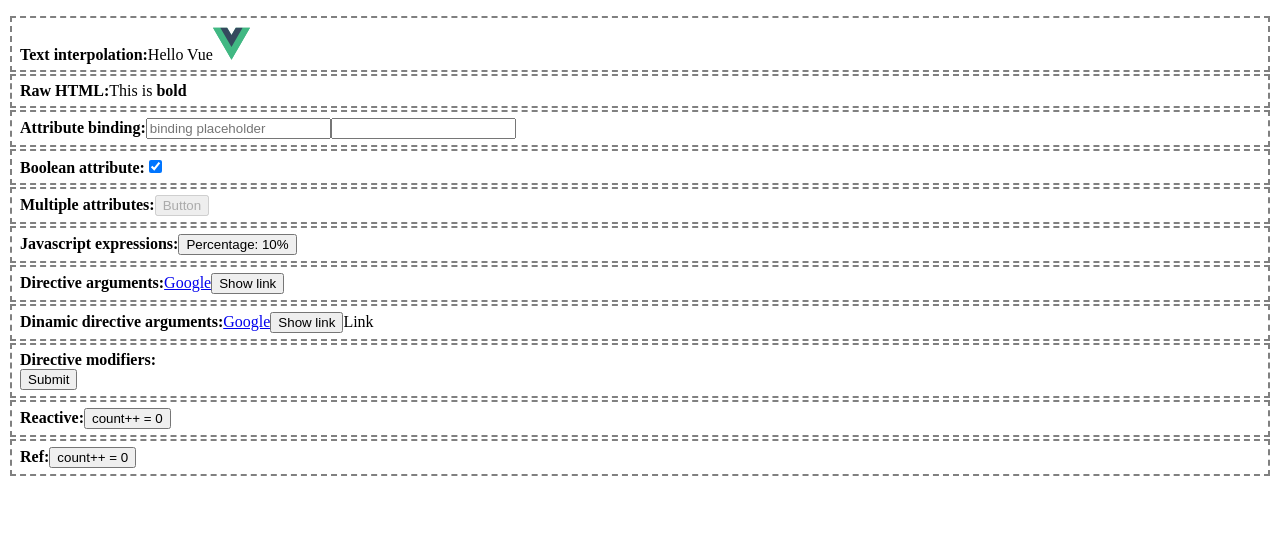
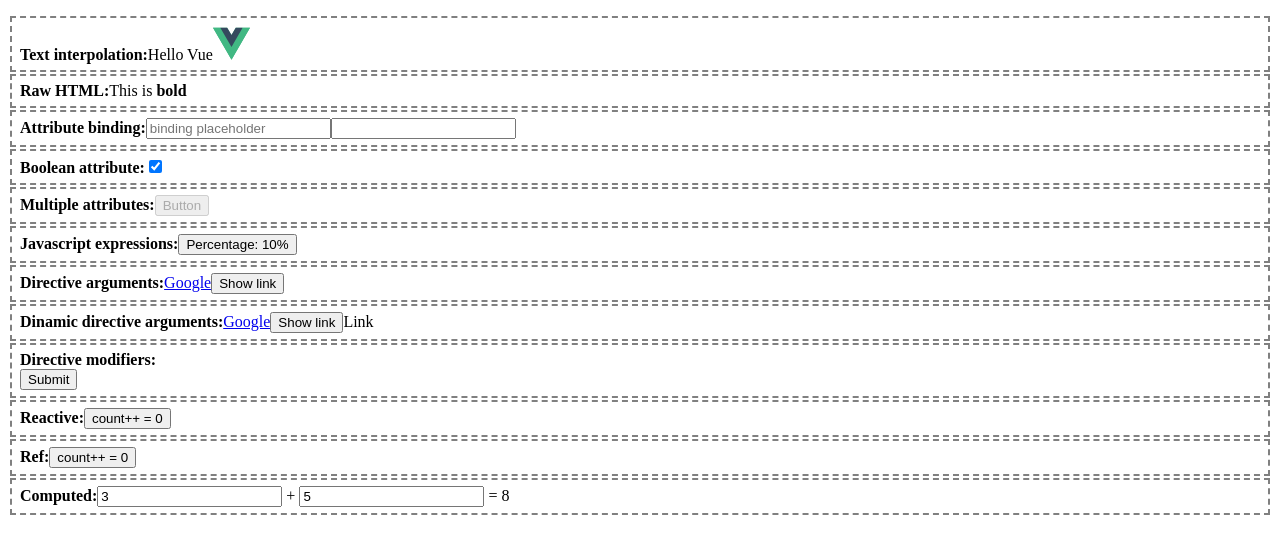
Before and after one commit to jhormanrus/remember-vue, a Vue app: page / in a window 1280 px wide. Shown: the top 554 px of the page. Built offline with nearby package versions, Linux system fonts and the light colour scheme.

Commit message:
1 file modified, 1 added

```diff
--- a/src/App.vue
+++ b/src/App.vue
@@ -10,6 +10,7 @@ import DinamicArguments from './components/DinamicArguments.vue';
 import Modifiers from './components/Modifiers.vue';
 import Reactive from './components/Reactive.vue';
 import Ref from './components/Ref.vue';
+import Computed from './components/Computed.vue';
 </script>
 
 <template>
@@ -58,5 +59,9 @@ import Ref from './components/Ref.vue';
       <b>Ref:</b>
       <Ref />
     </li>
+    <li>
+      <b>Computed:</b>
+      <Computed />
+    </li>
   </ul>
 </template>
--- /dev/null
+++ b/src/components/Computed.vue
@@ -0,0 +1,16 @@
+<script setup>
+import { computed, ref } from 'vue';
+
+const x = ref(3);
+const y = ref(5);
+
+const result = computed(() => x.value + y.value);
+</script>
+
+<template>
+  <input v-model="x" type="number" />
+  +
+  <input v-model="y" type="number" />
+  =
+  {{ result }}
+</template>
```
